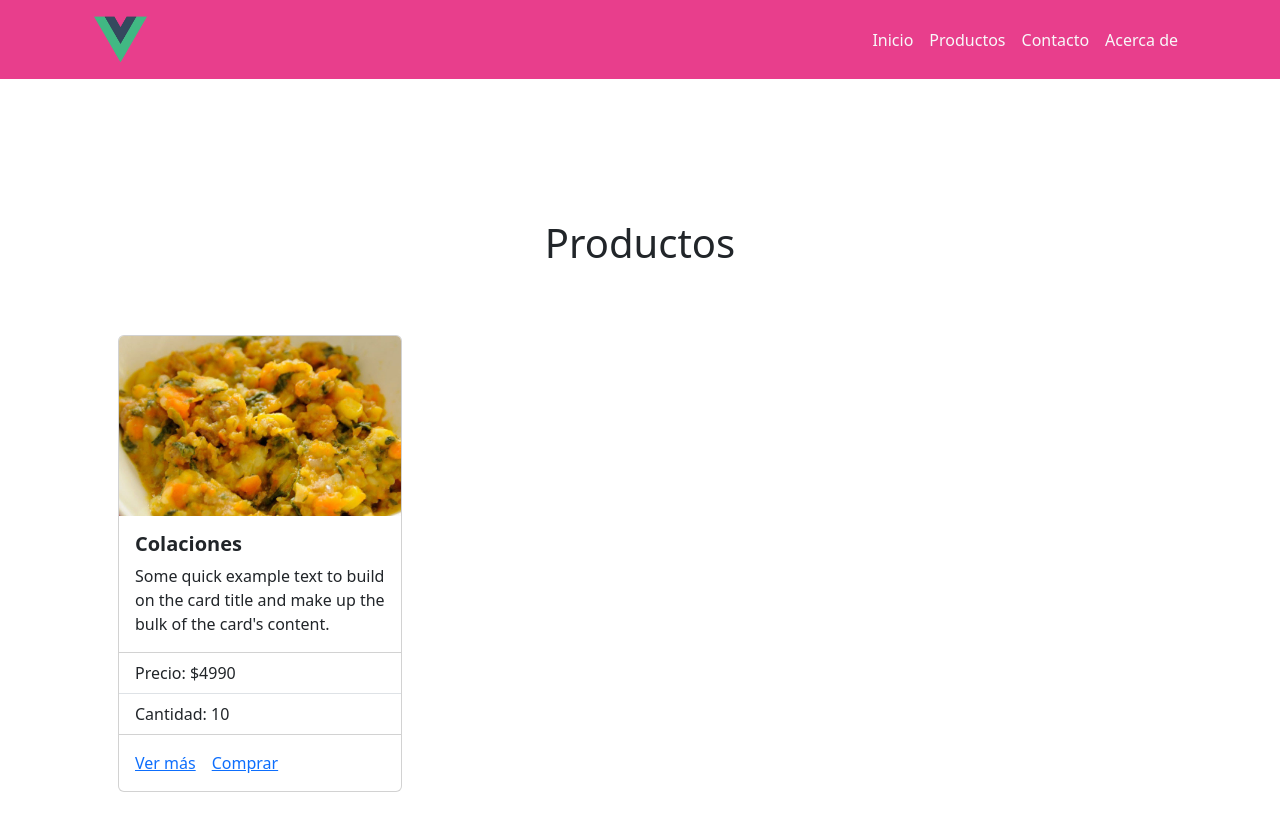
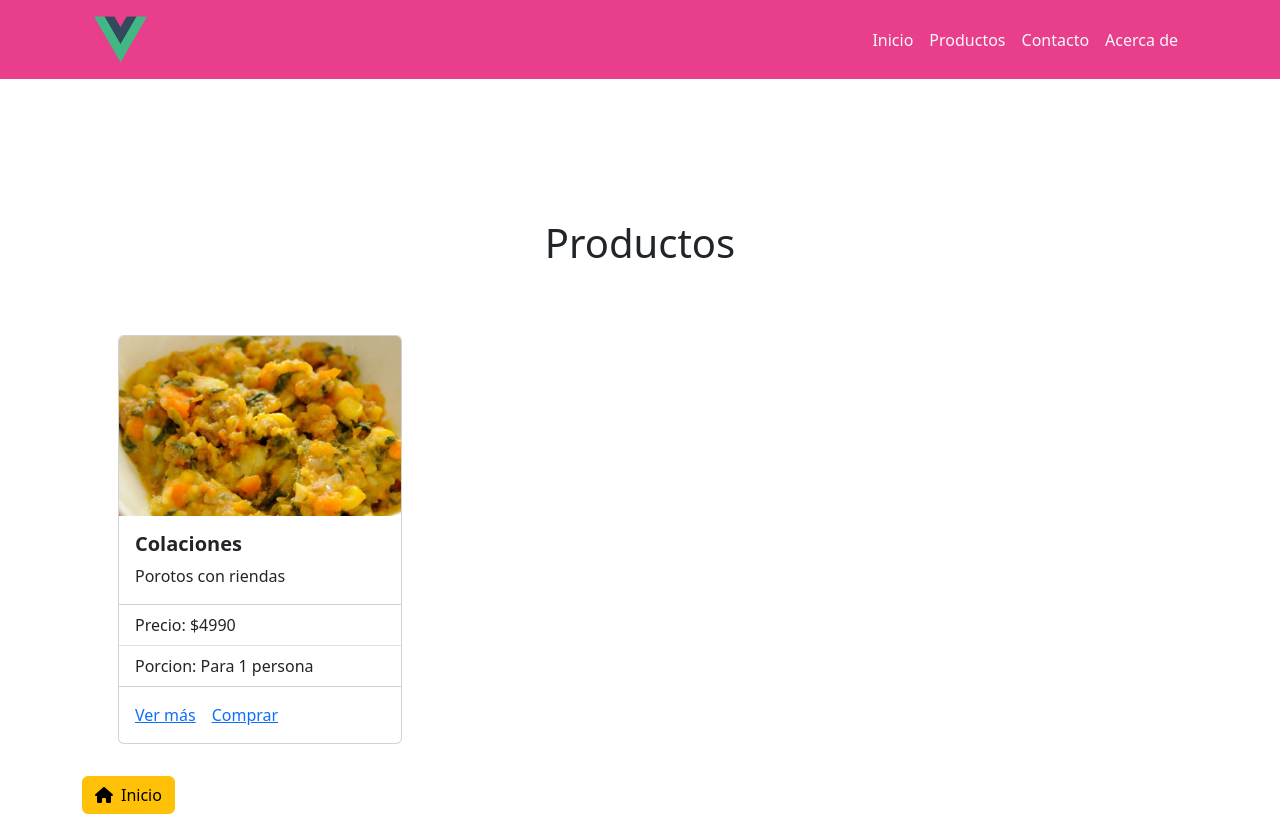
Before and after one commit to michelanyelo/SuricataRouter-DL, a Vue app: page /productos in a window 1280 px wide. Shown: the top 816 px of the page. Built offline with nearby package versions, Linux system fonts and the light colour scheme.

Commit message:
M6D10 desafio: Renamed 'cantidad' to 'porcion' in SingleCard.vue and updated usage in ProductosView.vue

```diff
--- a/src/components/SingleCard.vue
+++ b/src/components/SingleCard.vue
@@ -7,7 +7,7 @@
         </div>
         <ul class="list-group list-group-flush">
             <li class="list-group-item">Precio: {{ precio }}</li>
-            <li class="list-group-item">Cantidad: {{ cantidad }}</li>
+            <li class="list-group-item">Porcion: {{ porcion }}</li>
         </ul>
         <div class="card-body">
             <a href="#" class="card-link">Ver más</a>
@@ -32,8 +32,8 @@ export default {
             type: String,
             required: true
         },
-        cantidad: {
-            type: Number,
+        porcion: {
+            type: String,
             required: true
         }
     }
--- a/src/views/ProductosView.vue
+++ b/src/views/ProductosView.vue
@@ -4,7 +4,7 @@
         <div class="row">
             <div class="col-sm-4 col-12 px-5 mb-4" v-for="(card, id) in cards" :key="id">
                 <SingleCard :nombre="card.nombre" :descripcion="card.descripcion" :precio="card.precio"
-                    :cantidad="card.cantidad" />
+                    :porcion="card.porcion" />
             </div>
         </div>
         <button class="btn btn-warning mt-2" @click="volverInicio"><i class="fa-solid fa-house me-2"></i>Inicio</button>
@@ -20,9 +20,9 @@ const cards = [
     {
         id: 1,
         nombre: 'Colaciones',
-        descripcion: 'Some quick example text to build on the card title and make up the bulk of the card\'s content.',
+        descripcion: 'Porotos con riendas',
         precio: '$4990',
-        cantidad: 10
+        porcion: 'Para 1 persona'
     }
 ]
 
```
